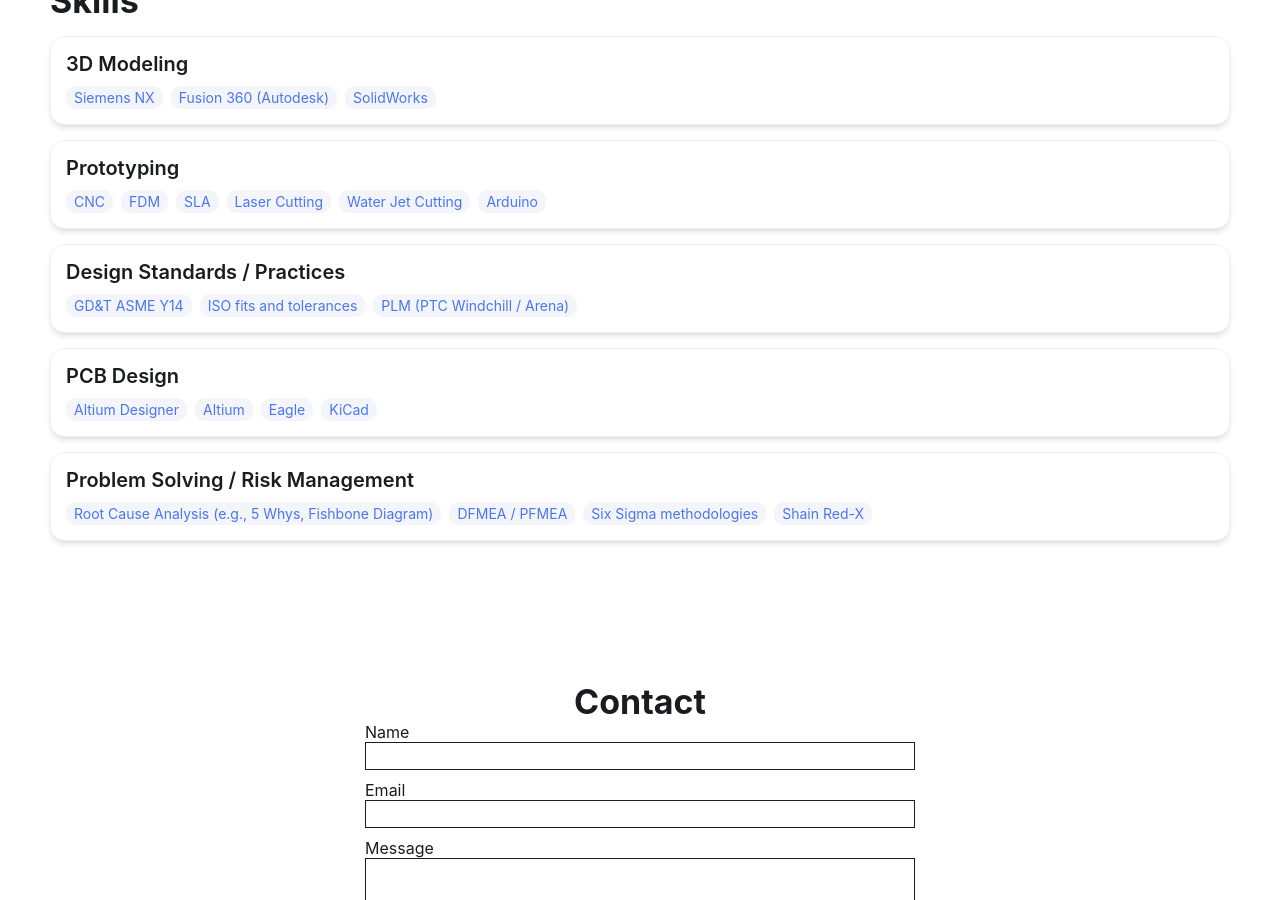
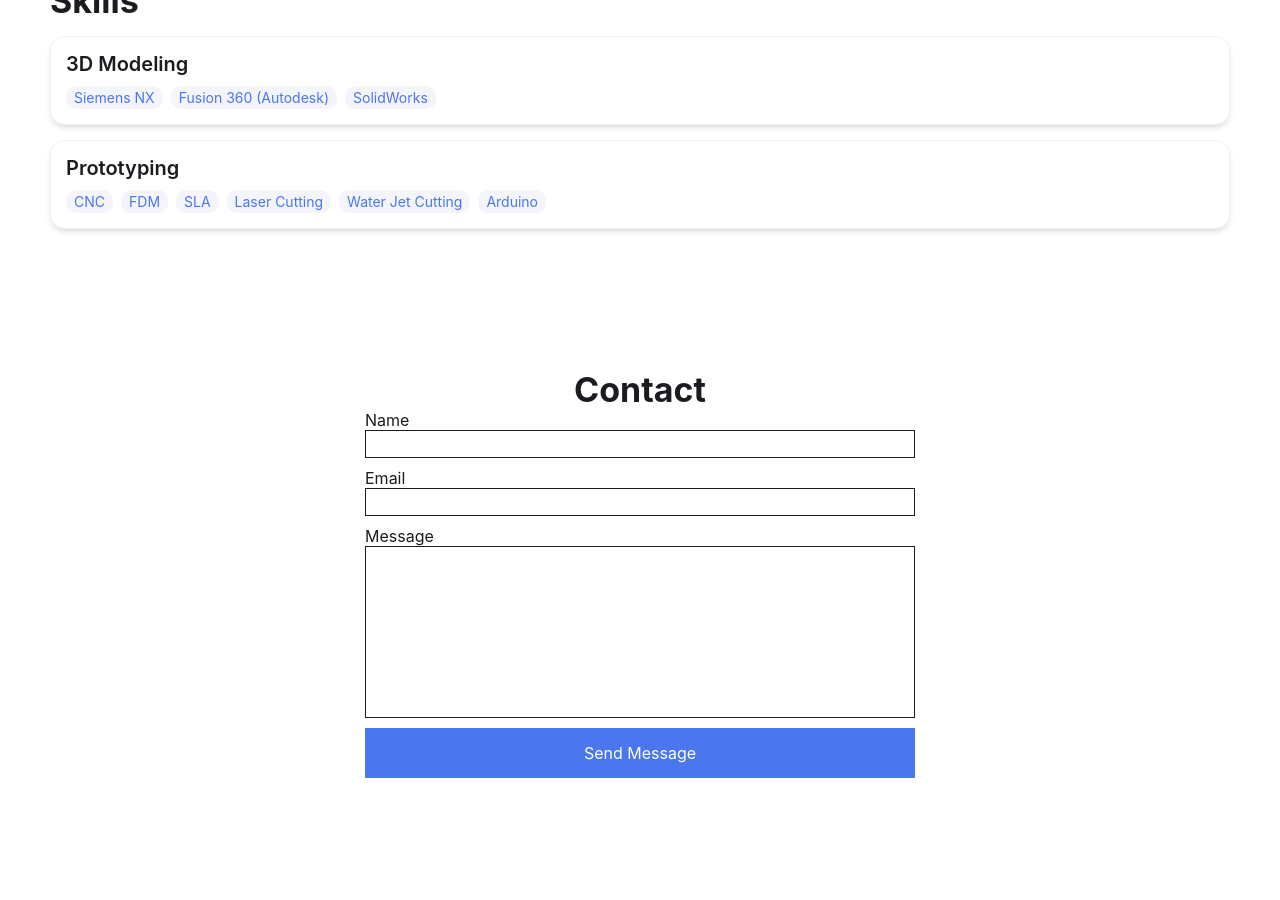
Before and after one commit to anengell/anengell.github.io, a Jekyll site: the page built from index.html, in a window 1280 px wide and 900 px high, scrolled down 2036 px. Built offline with Jekyll 4.4.1, drawn with Linux system fonts in a browser that asks for light colours; part of the change alters nothing that is shown.

Commit message:
Update _config.yml

```diff
--- a/_config.yml
+++ b/_config.yml
@@ -29,7 +29,7 @@ resume-url: https://drive.google.com/file/d/13Z3duVzh-gguPU5r03oJVEE6rV9rd3DS/vi
 # Set up external links - this will show up as small icons next to your name.
 
 external-links:    # input only your own url slug. The icons with missing entries will not appear.
-  linkedin: test    # https://www.linkedin.com/in/{andreengel}
+  linkedin: test    https://www.linkedin.com/in/{andreengel}
   github: leea12    # https://github.com/{your url slug}
 
 
@@ -50,23 +50,23 @@ skills:
     - Laser Cutting
     - Water Jet Cutting
     - Arduino
-  - category: Design Standards / Practices
-    tools:
-    - GD&T ASME Y14
-    - ISO fits and tolerances
-    - PLM (PTC Windchill / Arena)
-  - category: PCB Design
-    tools:
-    - Altium Designer
-    - Altium
-    - Eagle
-    - KiCad
-  - category: Problem Solving / Risk Management
-    tools:
-    - Root Cause Analysis (e.g., 5 Whys, Fishbone Diagram)
-    - DFMEA / PFMEA
-    - Six Sigma methodologies
-    - Shain Red-X
+  #- category: Design Standards / Practices
+    #tools:
+    #- GD&T ASME Y14
+    #- ISO fits and tolerances
+    #- PLM (PTC Windchill / Arena)
+  #- category: PCB Design
+    #tools:
+    #- Altium Designer
+    #- Altium
+    #- Eagle
+    #- KiCad
+  #- category: Problem Solving / Risk Management
+    #tools:
+    #- Root Cause Analysis (e.g., 5 Whys, Fishbone Diagram)
+    #- DFMEA / PFMEA
+    #- Six Sigma methodologies
+    #- Shain Red-X
 
 
 # Contact Form Setup. Setup an account and copy over the key. When someone fills out the form, it will be received in your email.
```
